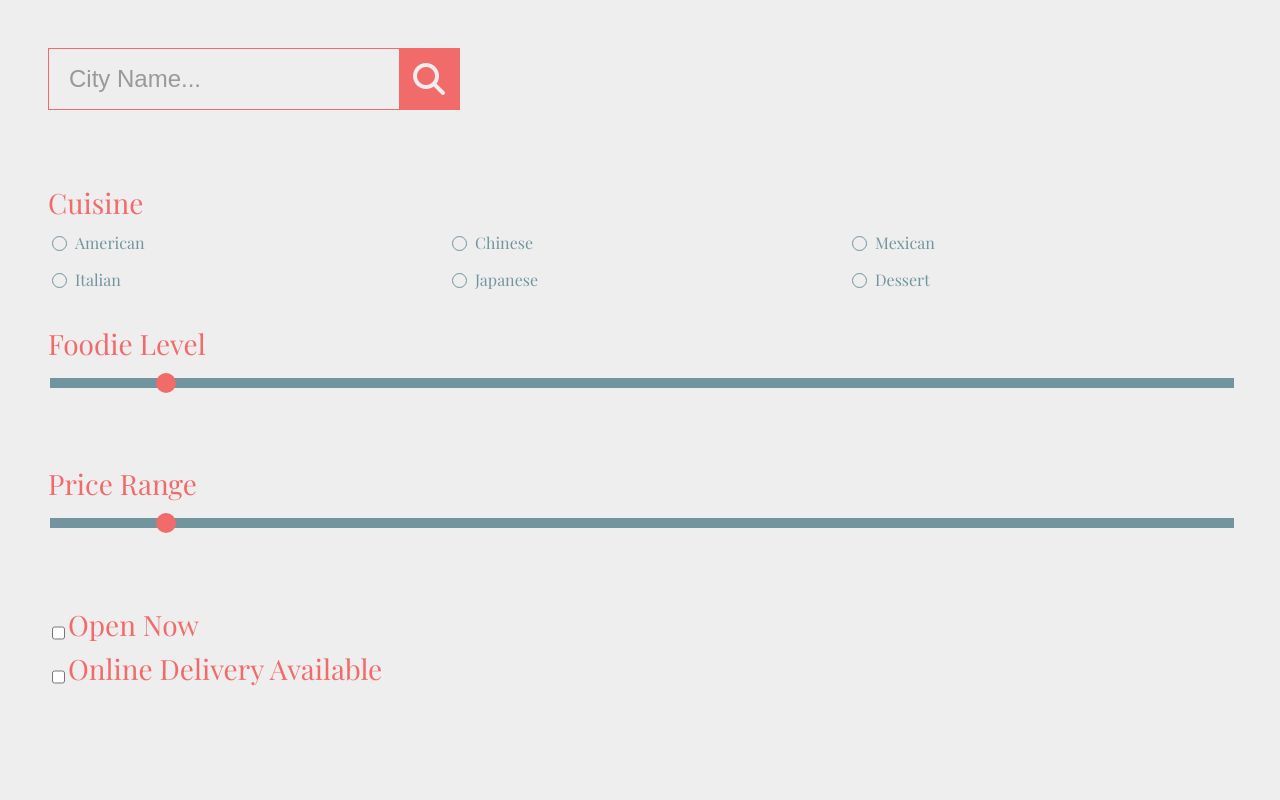
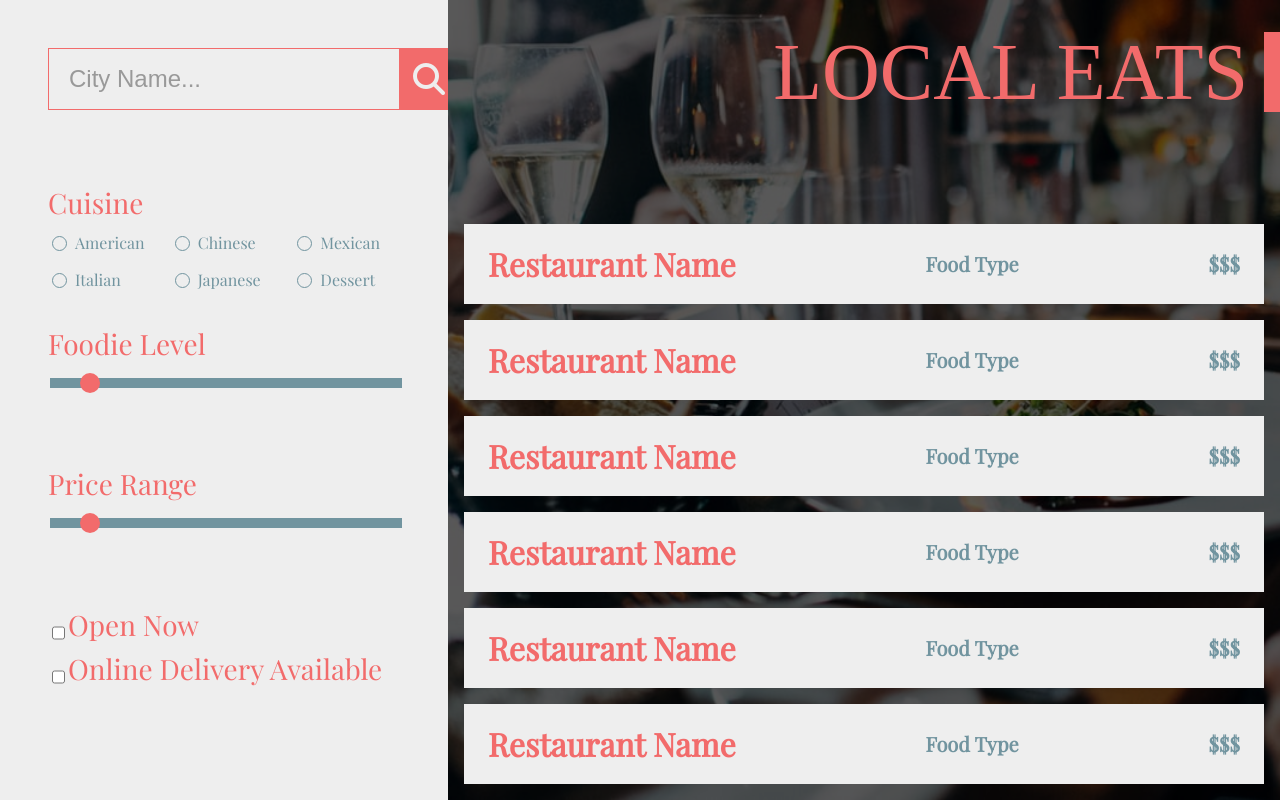
Before and after one commit to elliotfouts/local-eats, a plain HTML site: page index.html in a window 1280 px wide. Shown: the top 800 px of the page. Drawn offline with nearby package versions, Linux system fonts and the light colour scheme.

Commit message:
adding styling to top elements

```diff
--- a/result.css
+++ b/result.css
@@ -26,17 +26,52 @@ a {
   color: currentColor;
 }
 
-.container {
+.content-container {
   display: flex;
 }
 
+/*======================================
+*            top container            *
+======================================*/
+.container {
+  width: 100%;
+}
+
+/*==================  title  ==================*/
+.title,
+.results-container {
+  position: relative;
+  z-index: 1;
+}
+
+.title {
+  padding: 2rem;
+}
+
+.title-label {
+  color: #f26b6b;
+  font-family: Rhodium Libre;
+  font-size: 5rem;
+  text-align: right;
+  position: relative;
+}
+
+.title-label::after {
+  content: "";
+  position: absolute;
+  top: 0;
+  right: -2rem;
+  height: 100%;
+  width: 1rem;
+  background: #f26b6b;
+}
 /*======================================*
 Search Bar
 *======================================*/
 
 .title-searchbar {
-  height: 20%;
-  width: 100%;
+  height: 50%;
+  width: 1000%;
   display: flex;
   justify-content: flex-start;
   align-items: flex-start;
--- a/style.css
+++ b/style.css
@@ -26,6 +26,10 @@ body {
 a {
   text-decoration: none;
   color: currentColor;
+}
+
+.container {
+  display: flex;
 }
 
 /*======================================
```
